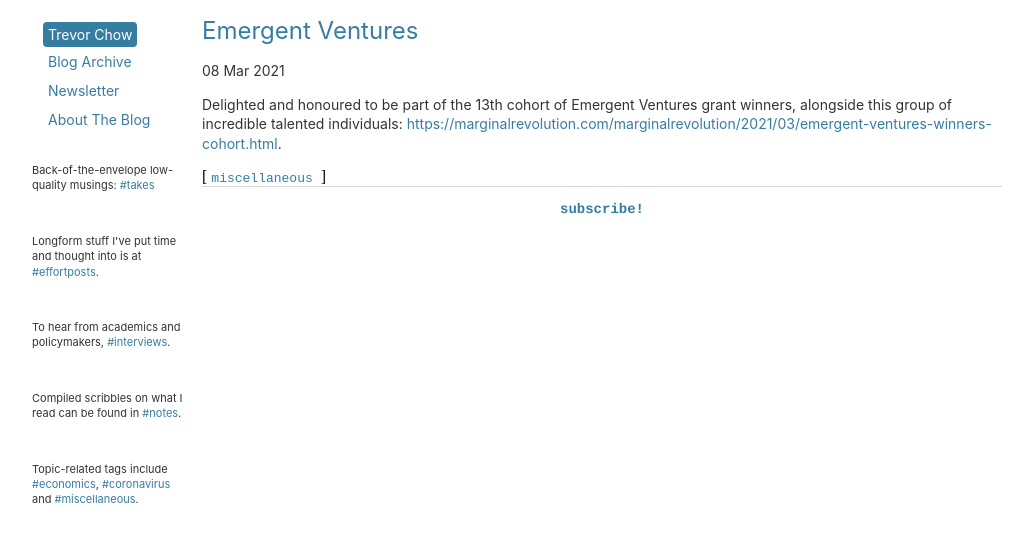
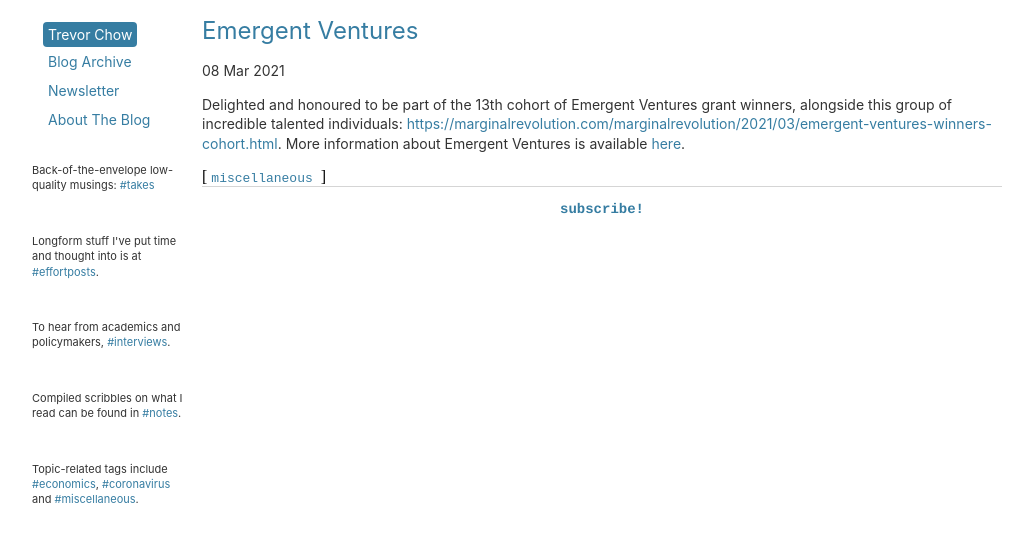
Before and after one commit to tmychow/tmychow.github.io, a Jekyll site: the page built from _posts/2021-03-08-emergent-ventures.md, in a window 1280 px wide. Shown: the top 542 px of the page, without its empty margins (28-1061 px from the left). Built offline with Jekyll 4.4.1, drawn with Linux system fonts in a browser that asks for light colours.

Commit message:
Update 2021-03-08-emergent-ventures.md

```diff
--- a/_posts/2021-03-08-emergent-ventures.md
+++ b/_posts/2021-03-08-emergent-ventures.md
@@ -5,4 +5,4 @@
 tags: miscellaneous
 ---
 
-Delighted and honoured to be part of the 13th cohort of Emergent Ventures grant winners, alongside this group of incredible talented individuals: [https://marginalrevolution.com/marginalrevolution/2021/03/emergent-ventures-winners-cohort.html](https://marginalrevolution.com/marginalrevolution/2021/03/emergent-ventures-winners-cohort.html).
+Delighted and honoured to be part of the 13th cohort of Emergent Ventures grant winners, alongside this group of incredible talented individuals: [https://marginalrevolution.com/marginalrevolution/2021/03/emergent-ventures-winners-cohort.html](https://marginalrevolution.com/marginalrevolution/2021/03/emergent-ventures-winners-cohort.html). More information about Emergent Ventures is available [here](https://www.mercatus.org/emergent-ventures).
```
